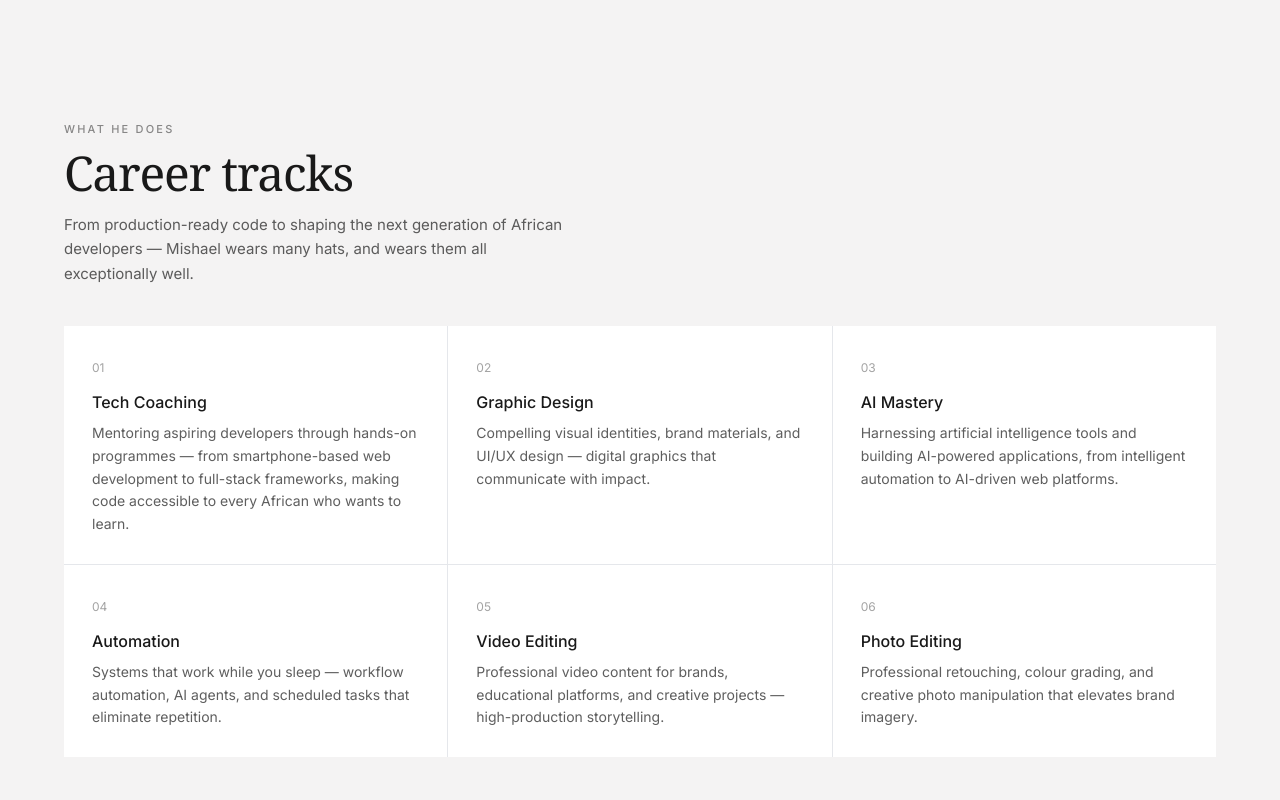
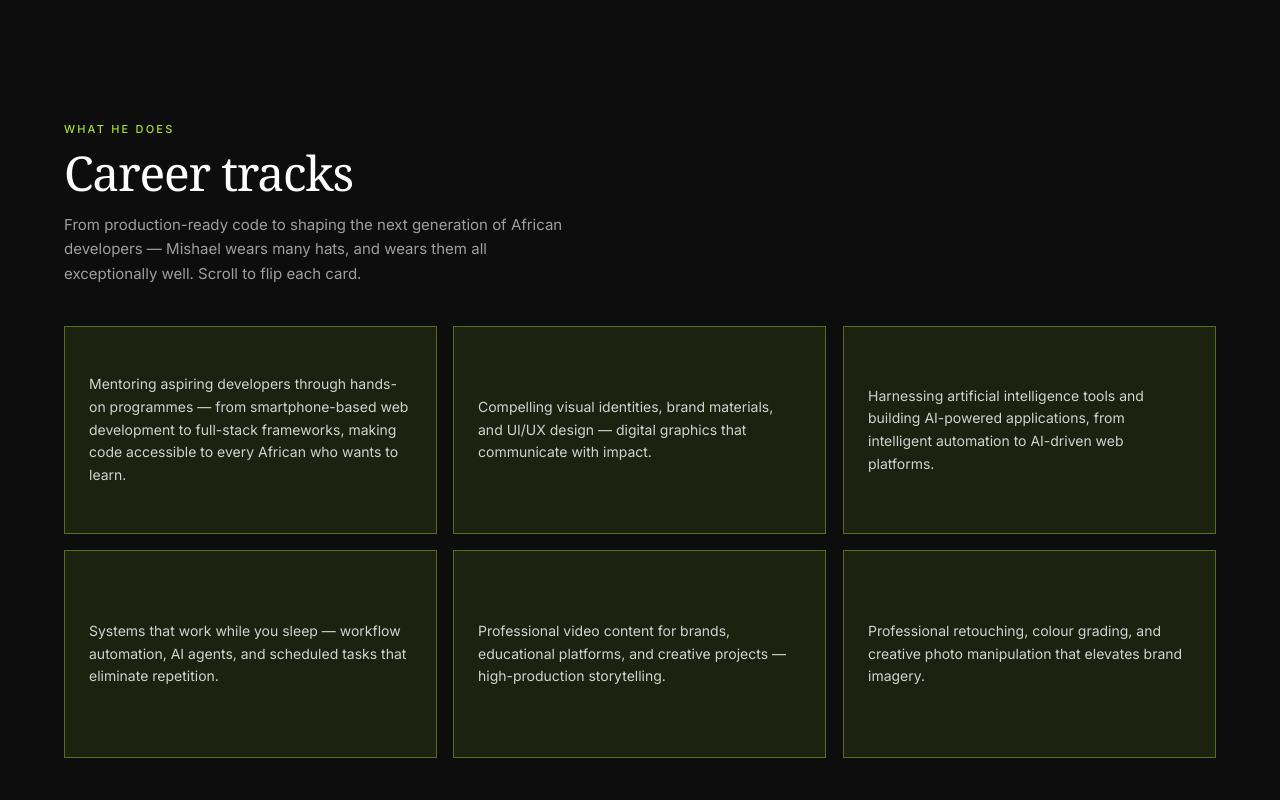
Before and after one commit to Mperomishael/mishael-yakubu, a React (Vite) app: page / in a window 1280 px wide. Shown: the part 1680-2480 px from the top of the page. Built offline with nearby package versions, Linux system fonts and the light colour scheme; a web font is replaced by a local one.

Commit message:
Refactor Career section with FlipCard components
Updated styling and structure of the Career section, including color changes and the introduction of FlipCard components for displaying career tracks.

```diff
--- a/src/sections/Career.tsx
+++ b/src/sections/Career.tsx
@@ -1,30 +1,40 @@
 import { careerTracks } from "../lib/data";
+import FlipCard from "../components/FlipCard";
 
 export default function Career() {
   return (
-    <section id="career" className="px-6 sm:px-10 md:px-14 py-20 sm:py-28 md:py-36 bg-[#F4F3F3]">
+    <section id="career" className="px-6 sm:px-10 md:px-14 py-20 sm:py-28 md:py-36 bg-[#0d0d0d]">
       <div className="max-w-6xl mx-auto">
-        <p className="text-[11px] uppercase tracking-[0.2em] text-[#191919]/50 font-medium">
+        <p className="text-[11px] uppercase tracking-[0.2em] text-lime font-medium">
           What He Does
         </p>
-        <h2 className="mt-3 font-serif text-3xl sm:text-4xl md:text-5xl leading-tight tracking-tight text-[#191919]">
+        <h2 className="mt-3 font-serif text-3xl sm:text-4xl md:text-5xl leading-tight tracking-tight text-white">
           Career tracks
         </h2>
-        <p className="mt-4 max-w-lg text-sm md:text-[15px] text-[#191919]/70 leading-relaxed">
+        <p className="mt-4 max-w-lg text-sm md:text-[15px] text-white/60 leading-relaxed">
           From production-ready code to shaping the next generation of
           African developers — Mishael wears many hats, and wears them all
-          exceptionally well.
+          exceptionally well. Scroll to flip each card.
         </p>
 
-        <div className="mt-10 grid sm:grid-cols-2 lg:grid-cols-3 gap-px bg-gray-200">
-          {careerTracks.map((c) => (
-            <div key={c.num} className="bg-white p-6 sm:p-7 hover:bg-[#eaeaea] transition-colors duration-200">
-              <span className="text-xs text-[#191919]/40">{c.num}</span>
-              <h3 className="mt-3 font-medium text-[#191919]">{c.name}</h3>
-              <p className="mt-2 text-sm text-[#191919]/70 leading-relaxed">
-                {c.desc}
-              </p>
-            </div>
+        <div className="mt-10 grid sm:grid-cols-2 lg:grid-cols-3 gap-4">
+          {careerTracks.map((c, i) => (
+            <FlipCard
+              key={c.num}
+              delay={(i % 3) * 0.08}
+              className="h-48 sm:h-52"
+              front={
+                <div className="h-48 sm:h-52 border border-white/10 bg-white/[0.03] p-6 flex flex-col justify-between">
+                  <span className="text-lime/70 text-xs">{c.num}</span>
+                  <h3 className="font-serif text-xl text-white">{c.name}</h3>
+                </div>
+              }
+              back={
+                <div className="h-48 sm:h-52 border border-lime/40 bg-lime/10 p-6 flex flex-col justify-center">
+                  <p className="text-sm text-white/80 leading-relaxed">{c.desc}</p>
+                </div>
+              }
+            />
           ))}
         </div>
       </div>
```
